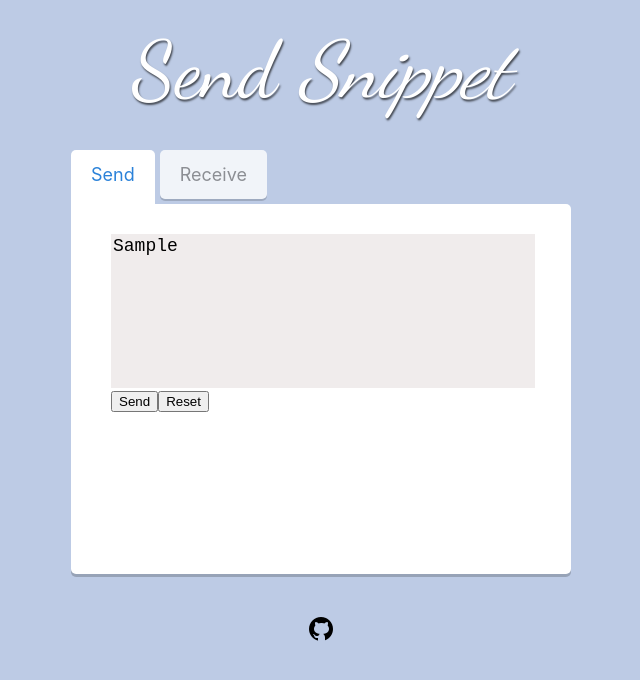
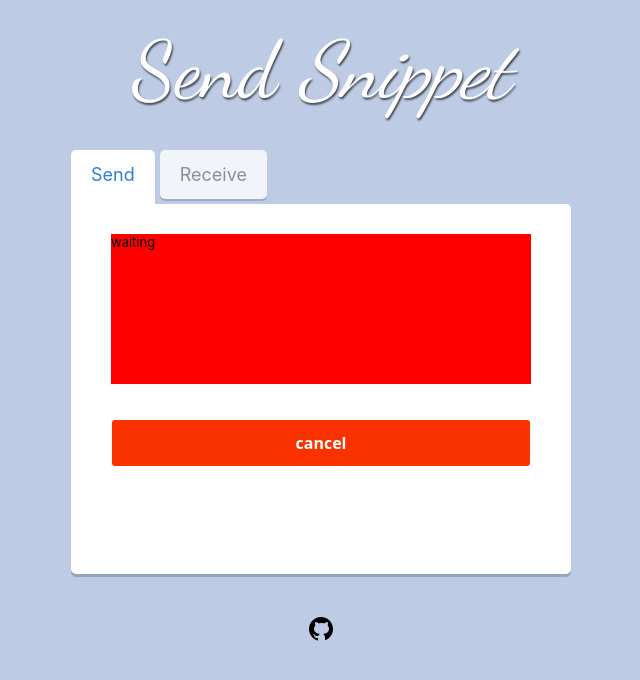
Before and after one commit to nicolaslee2000/SendSnippet, a React (Create React App) app in the folder send-snippet/: page / in a window 1280 px wide. Both pictures are taken after typing "Sample" into the empty fields and a click on the button "Send". Shown: the top 680 px of the page, without its empty margins (319-959 px from the left). Built offline with nearby package versions, Linux system fonts and the light colour scheme; a web font is replaced by a local one.

Commit message:
feat: send tab layout/initial design

```diff
--- a/send-snippet/public/index.html
+++ b/send-snippet/public/index.html
@@ -34,20 +34,11 @@
       work correctly both with client-side routing and a non-root public URL.
       Learn how to configure a non-root public URL by running `npm run build`.
     -->
-    <title>React App</title>
+    <title>Send Snippet</title>
   </head>
   <body>
     <noscript>You need to enable JavaScript to run this app.</noscript>
     <div id="root"></div>
-    <!--
-      This HTML file is a template.
-      If you open it directly in the browser, you will see an empty page.
 
-      You can add webfonts, meta tags, or analytics to this file.
-      The build step will place the bundled scripts into the <body> tag.
-
-      To begin the development, run `npm start` or `yarn start`.
-      To create a production bundle, use `npm run build` or `yarn build`.
-    -->
   </body>
 </html>
--- /dev/null
+++ b/send-snippet/src/components/buttons/Button.css
@@ -0,0 +1,82 @@
+.button {
+  align-items: center;
+  background-clip: padding-box;
+  background-color: #fa6400;
+  border: 1px solid transparent;
+  border-radius: 0.25rem;
+  box-shadow: rgba(0, 0, 0, 0.02) 0 1px 3px 0;
+  box-sizing: border-box;
+  color: #fff;
+  cursor: pointer;
+  display: inline-flex;
+  font-family: system-ui, -apple-system, system-ui, "Helvetica Neue", Helvetica,
+    Arial, sans-serif;
+  font-size: 16px;
+  font-weight: 600;
+  justify-content: center;
+  line-height: 1.25;
+  margin: 0;
+  min-height: 3rem;
+  min-width: 6rem;
+  padding: calc(0.875rem - 1px) calc(1.5rem - 1px);
+  position: relative;
+  text-decoration: none;
+  transition: all 250ms;
+  user-select: none;
+  -webkit-user-select: none;
+  touch-action: manipulation;
+  vertical-align: baseline;
+  width: 100%;
+  position: relative;
+}
+
+.button:hover,
+.button:focus {
+  background-color: #fb8332;
+  box-shadow: rgba(0, 0, 0, 0.1) 0 4px 12px;
+}
+
+.button:hover {
+  transform: translateY(-1px);
+}
+
+.button:active {
+  background-color: #c85000;
+  box-shadow: rgba(0, 0, 0, 0.06) 0 2px 4px;
+  transform: translateY(0);
+}
+.button.warn {
+  background-color: #fa3200;
+}
+.button.warn:hover,
+.button.warn:focus {
+  background-color: #fb4d32;
+}
+.button.warn.active {
+  background-color: #c80000;
+
+}
+.button-loading::after {
+  content: "";
+  position: absolute;
+  width: 16px;
+  height: 16px;
+  top: 0;
+  left: 0;
+  right: 0;
+  bottom: 0;
+  margin: auto;
+  border: 4px solid transparent;
+  border-top-color: #ffffff;
+  border-radius: 50%;
+  animation: button-loading-spinner 1s ease infinite;
+}
+@keyframes button-loading-spinner {
+  from {
+    transform: rotate(0turn);
+  }
+
+  to {
+    transform: rotate(1turn);
+  }
+}
--- /dev/null
+++ b/send-snippet/src/components/buttons/Button.js
@@ -0,0 +1,18 @@
+import React from "react";
+import "./Button.css";
+export default function Button(props) {
+  const color = props.color;
+  const onClick = props.onClick;
+  const text = props.text;
+  const loading = props.loading;
+
+  return (
+    <button
+      className={`button ${color} ${loading ? "button-loading" : ""}`}
+      onClick={onClick}
+      disabled={loading}
+    >
+      {loading ? "" : text}
+    </button>
+  );
+}
--- a/send-snippet/src/components/layout/layout.js
+++ b/send-snippet/src/components/layout/layout.js
@@ -7,7 +7,11 @@ export default function Layout() {
     <div id="layout-container">
       <MainBox />
       <div id="footer">
-        <a href="https://github.com/nicolaslee2000/SendSnippet">
+        <a
+          href="https://github.com/nicolaslee2000/SendSnippet"
+          target="_blank"
+          rel="noreferrer"
+        >
           <img src={icon} alt="Icon" />
         </a>
       </div>
--- a/send-snippet/src/components/tabContainer/tabContainer.css
+++ b/send-snippet/src/components/tabContainer/tabContainer.css
@@ -33,6 +33,7 @@
 .tab-content {
   width: 100%;
   height: 100%;
+  position: relative;
 }
 /**/
 /* auto generated CSS start */
@@ -68,7 +69,7 @@
   font-size: 13px;
 }
 .tabContainer > ul > li {
-  position: absolute;
+  position: relative;
   width: 100%;
   overflow: auto;
   padding: 30px 40px 40px;
--- a/send-snippet/src/components/tabContainer/tabContainer.js
+++ b/send-snippet/src/components/tabContainer/tabContainer.js
@@ -4,7 +4,9 @@ import ReceiveTab from "../tabs/ReceiveTab/ReceiveTab";
 import SendTab from "../tabs/SendTab/SendTab";
 
 export default function TabContainer() {
+  //idle, sendTab, sent, receiveTab, receive
   const [status, setStatus] = useState("idle");
+  const [loading, setLoading] = useState(false);
   return (
     <div className="tabContainer">
       <div className="tabContainer tabContainer-effect-scale">
--- a/send-snippet/src/components/tabs/sendTab/SendTab.css
+++ b/send-snippet/src/components/tabs/sendTab/SendTab.css
@@ -1,6 +1,4 @@
-#sendTab-container {
-}
-#sendTab-textarea {
+.sendTab-textarea {
   width: 100%;
   height: 50%;
 }
@@ -17,3 +15,30 @@ textarea:focus {
   border: 0;
   box-shadow: 0 2px 5px rgba(0, 0, 0, 0.19), 0 1px 1px rgba(0, 0, 0, 0.23);
 }
+textarea:focus::placeholder {
+  color: transparent;
+}
+.sendButton-container {
+  position: absolute;
+  margin-top: 30px;
+  width: 100%;
+}
+.cancelButton-container {
+  position: absolute;
+  margin-top: 35px;
+  width: 100%;
+}
+.key-container {
+  width: 100%;
+  height: 50%;
+  background-color: red;
+}
+/*
+transition TODO
+.sendTab-textarea,
+.sendButton-container,
+.cancelButton-container,
+.key-container {
+  transition: all 0.5s;
+  transform: scale(1, 1);
+} */
--- a/send-snippet/src/components/tabs/sendTab/sendTab.js
+++ b/send-snippet/src/components/tabs/sendTab/sendTab.js
@@ -1,16 +1,73 @@
 import React, { useState } from "react";
 import "./SendTab.css";
+import Button from "../../buttons/Button";
 
 export default function SendTab(props) {
   const [tts, setTts] = useState("");
   const handleTtsChange = (e) => {
     setTts(e.target.value);
   };
+  const handleFocus = async (e) => {
+    let text = "";
+    try {
+      text = await navigator.clipboard.readText();
+    } catch (err) {
+      console.log("clipboard paste not supported");
+    }
+    if (e.target.value === "") {
+      e.target.value = text;
+    }
+    e.target.select();
+  };
   return (
-    <div className="tab-content" id="sendTab-container" autoFocus>
-      <textarea autoFocus value={tts} onChange={handleTtsChange} id="sendTab-textarea"></textarea>
-      <button>Send</button>
-      <button>Reset</button>
+    <div className="tab-content">
+      {props.status !== "sent" ? (
+        <textarea
+          autoFocus
+          value={tts}
+          onChange={handleTtsChange}
+          className={`sendTab-textarea ${
+            props.status !== "idle" ? "loading" : ""
+          }`}
+          placeholder="text snippet to send"
+          onFocus={handleFocus}
+          disabled={props.status !== "idle"}
+        ></textarea>
+      ) : (
+        <div className="key-container">waiting</div>
+      )}
+
+      {props.status !== "sent" ? (
+        <div className="sendButton-container">
+          <Button
+            text="Send"
+            onClick={async () => {
+              props.setStatus("sendLoading");
+              await new Promise((res) => setTimeout(res, 2000));
+              props.setStatus("sent");
+            }}
+            loading={props.status === "sendLoading"}
+          />
+        </div>
+      ) : (
+        <div className="cancelButton-container">
+          <Button
+            text="cancel"
+            onClick={async () => {
+              props.setStatus("idle");
+            }}
+            loading={props.status === "sendLoading"}
+            color="warn"
+          />
+        </div>
+      )}
+
+      {/* <Button
+        text="Cancel"
+        onClick={() => {
+          props.setStatus("idle");
+        }}
+      /> */}
     </div>
   );
 }
```
Also changed, not shown: send-snippet/public/manifest.json, send-snippet/src/logo.svg (deleted).
